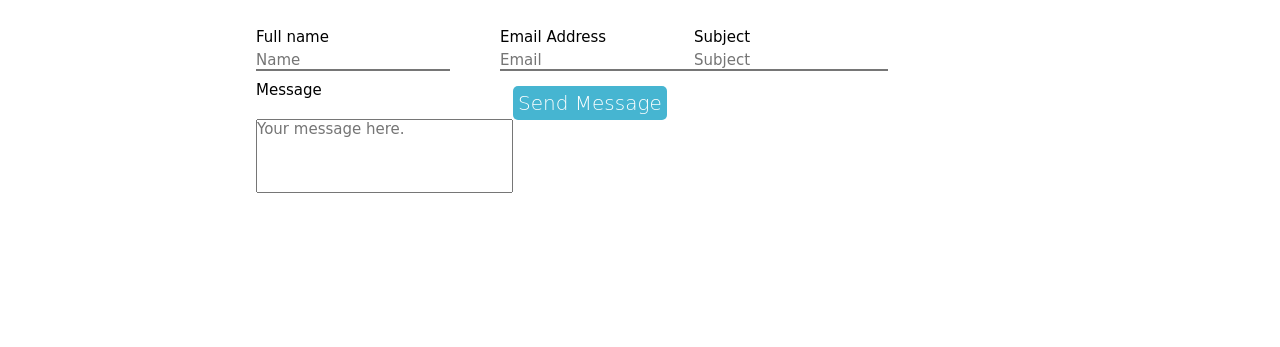
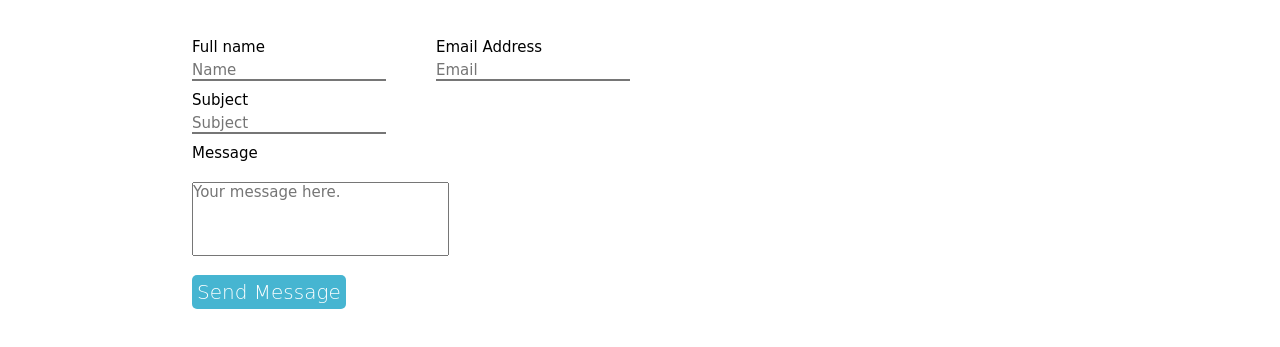
Before and after one commit to nghiapt13/b8, a plain HTML site: page index.html in a window 1280 px wide. Shown: the part 199-546 px from the top of the page. Drawn offline with Linux system fonts and the light colour scheme.

Commit message:
first commit

```diff
--- a/index.html
+++ b/index.html
@@ -37,8 +37,10 @@
             <br>
             <div class="ct_box">
                 <div class="ct_box_1">
-                    <div class="name">Full name <br><input id="name" type="text" placeholder="Name" maxlength="0"></div>
-                    <div class="mail">Email Address <br><input id="mail" type="text" placeholder="Email"></div>
+                    <div class="ct_box_2">
+                        <div class="name">Full name <br><input id="name" type="text" placeholder="Name" maxlength="0"></div>
+                        <div class="mail">Email Address <br><input id="mail" type="text" placeholder="Email"></div>
+                    </div>
                     <div class="sub">Subject <br><input id="sub" type="text" placeholder="Subject"></div>
                     <div class="mess">Message <br><textarea name="" id="mess" cols="30" rows="4"
                             placeholder="Your message here."></textarea></div>
--- a/src/css/style.css
+++ b/src/css/style.css
@@ -42,11 +42,12 @@ html {
 .ct_box {
     margin-left: 10rem;
     display: flex;
-    margin-left: 20%;
+    margin-left: 15%;
 }
 
 .ct_box img {
-    max-width: 50%;
+    max-width: 60%;
+
 }
 
 .ct_box div {
@@ -61,12 +62,15 @@ span{
 }
 
 .ct_box_1 {
-    display: flex;
+    /* display: flex; */
     flex-wrap: wrap;
     padding-right: 20rem;
 }
 
-
+.ct_box_2{
+    display: flex;
+    margin-right: 2rem;
+}
 
 input {
     font-size: 1.5rem;
```
